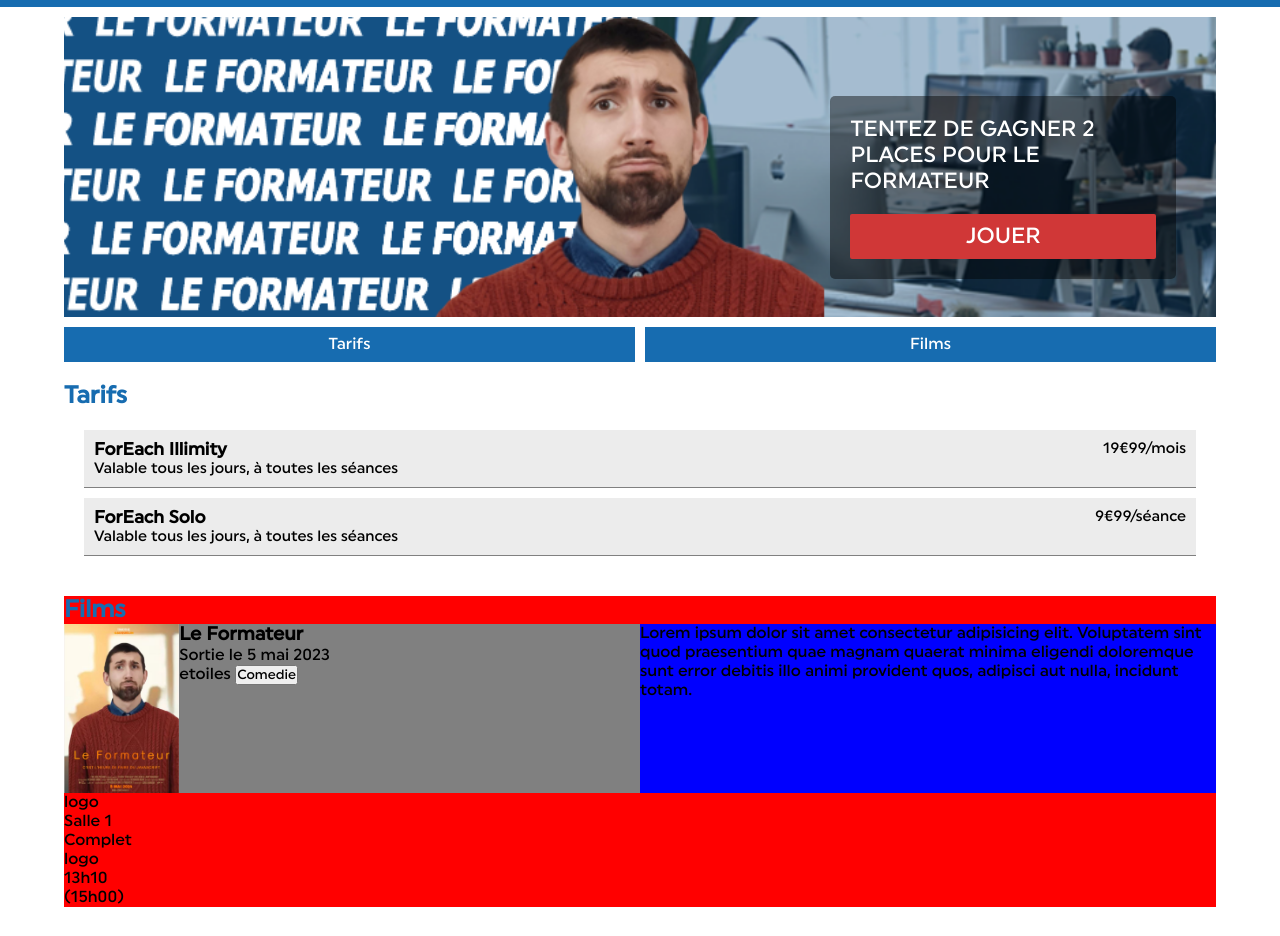
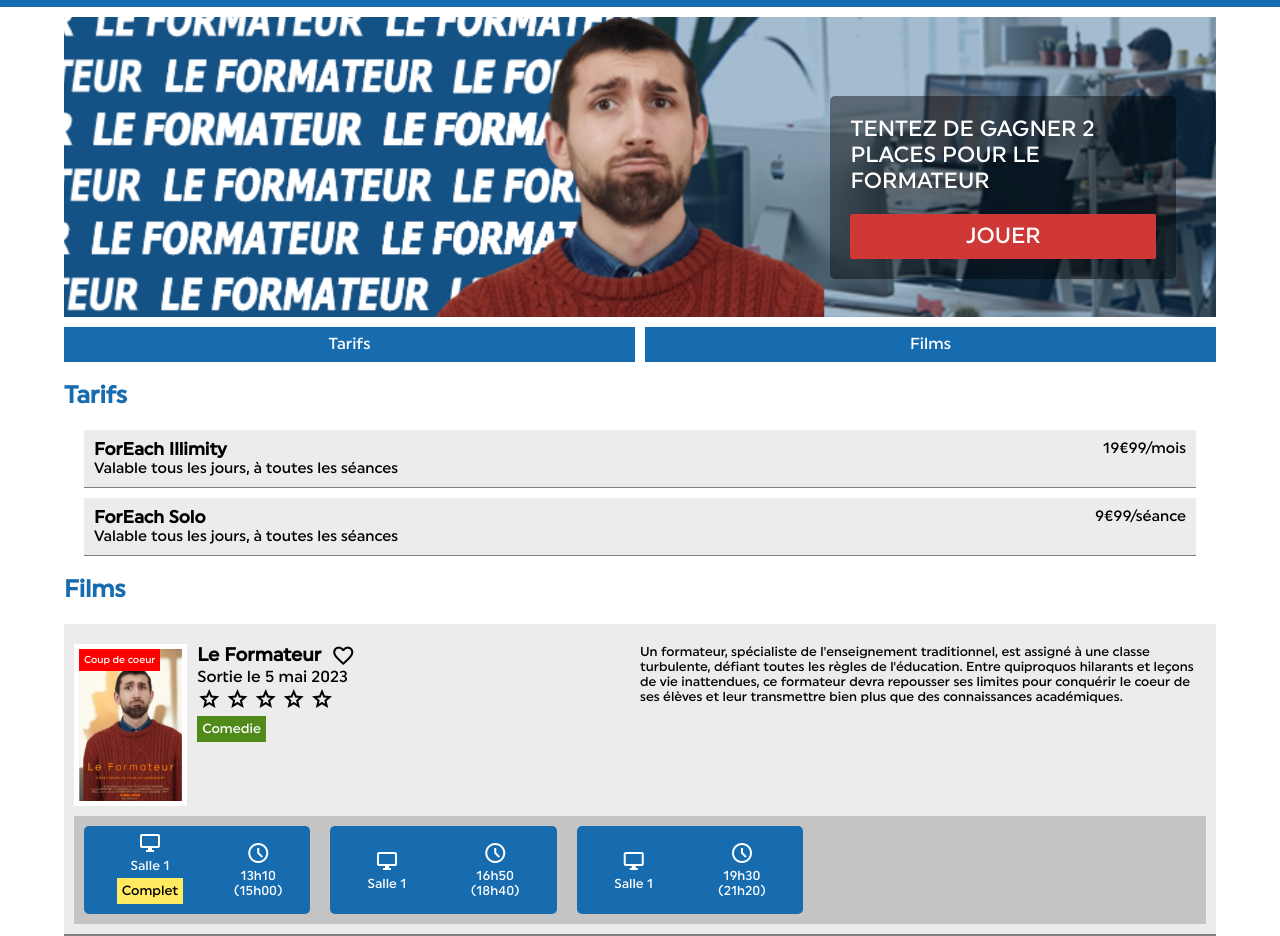
Before and after one commit to YazidK15/ForEachCine, a plain HTML site: page index.html in a window 1280 px wide. Shown: the part 61-997 px from the top of the page. Before the commit the page ends 968 px from the top, so only its background shows below. Drawn offline with nearby package versions, Linux system fonts and the light colour scheme.

Commit message:
Finalisation de la première partie film

```diff
--- a/index.css
+++ b/index.css
@@ -177,24 +177,42 @@ header h1 {
 
 /* Films */
 
+/* Partie du haut (le film) */
+
 .image_container {
     width: 20%;
+    border: 5px solid white;
+    position: relative;
+}
+
+.image_container p {
+    background-color: red;
+    color: white;
+    position: absolute;
+    top: 0;
+    left: 0;
+    padding: 5px;
+    font-size: 10px;
 }
 
 #movie_list h2 {
+    width: 90%;
+    margin: auto;
     color: #176CB0;
+    margin-bottom: 20px;
 }
 
-#movie_list {
-    background-color: red;
+#movie_list ul {
+    background-color: #ECECEC;
     width: 90%;
     margin: auto;
-    margin-top: 20px;
+    padding: 10px;
+    border-bottom: 2px solid gray;
 }
 
 .top_movie {
-    background-color: gray;
     display: flex;
+    margin-top: 10px;
 }
 
 .preview_movie {
@@ -202,7 +220,63 @@ header h1 {
     width: 50%;
 }
 
+.info_movie {
+    margin: 0px 10px;
+}
+
+.info_movie h3 {
+    display: flex;
+    align-items: center;
+}
+
+
+h3 .material-symbols-outlined {
+    margin-left: 10px;
+}
+
 .movie_description {
-    background-color: blue;
     width: 50%;
+    font-size: 13px;
 }
+
+.category {
+    background-color: #508B1A;
+    color: white;
+    border: none;
+    padding: 5px;
+}
+
+/* Partie du bas (les séances) */
+
+.bot_movie {
+    background-color: #C4C4C4;
+    display: flex;
+    margin-top: 10px;
+}
+
+.film_show {
+    background-color: #176CB0;
+    color: white;
+    width: 20%;
+    margin: 10px;
+    padding: 5px;
+    border-radius: 5px;
+    display: flex;
+    justify-content: space-around;
+    align-items: center;
+}
+
+.room, .hours {
+    display: flex;
+    flex-direction: column;
+    align-items: center;
+    font-size: 13px;
+}
+
+.full {
+    background-color: #FFEA62;
+    color: black;
+    border: none;
+    padding: 5px;
+    margin: 5px;
+}
--- a/index.html
+++ b/index.html
@@ -5,6 +5,7 @@
     <meta name="viewport" content="width=device-width, initial-scale=1.0">
     <link rel="stylesheet" href="./index.css">
     <link href="https://fonts.googleapis.com/icon?family=Material+Icons"rel="stylesheet">
+    <link rel="stylesheet" href="https://fonts.googleapis.com/css2?family=Material+Symbols+Outlined:opsz,wght,FILL,GRAD@24,400,0,0" />
     <title>ForEach Cinéma</title>
 </head>
 <body>
@@ -80,35 +81,61 @@
                                     src="./assets/images/moviesImages/le_formateur_poster.JPG"
                                     alt="Affiche du film le formateur"
                                 >
+                                <p>Coup de coeur</p>
                             </div>
                             <div class="info_movie">
-                                <h3>Le Formateur</h3>
+                                <h3>Le Formateur <span class="material-symbols-outlined">favorite</span></h3>
                                 <p>Sortie le 5 mai 2023</p>
-                                etoiles
-                                <button>Comedie</button>
+                                <p>
+                                    <span class="material-symbols-outlined">star</span>
+                                    <span class="material-symbols-outlined">star</span>
+                                    <span class="material-symbols-outlined">star</span>
+                                    <span class="material-symbols-outlined">star</span>
+                                    <span class="material-symbols-outlined">star</span>
+                                </p>
+                                <button class="category">Comedie</button>
                             </div>
                         </div>
                         <div class="movie_description">
-                            <p>Lorem ipsum dolor sit amet consectetur adipisicing elit. Voluptatem sint quod praesentium quae magnam quaerat minima eligendi doloremque sunt error debitis illo animi provident quos, adipisci aut nulla, incidunt totam.</p>
+                            <p>Un formateur, spécialiste de l'enseignement traditionnel, est assigné à une classe turbulente, défiant toutes les règles de l'éducation. Entre quiproquos hilarants et leçons de vie inattendues, ce formateur devra repousser ses limites pour conquérir le coeur de ses élèves et leur transmettre bien plus que des connaissances académiques.</p>
                         </div>
                     </div>
                     <div class="bot_movie">
                         <div class="film_show">
-                            <div>
-                                <span>logo</span>
+                            <div class="room">
+                                <p><span class="material-symbols-outlined">desktop_windows</span></p>
                                 <p>Salle 1</p>
-                                <span>Complet</span>
+                                <button class="full">Complet</button>
                             </div>
-                            <div>
-                                <span>logo</span>
+                            <div class="hours">
+                                <p><span class="material-symbols-outlined">schedule</span></p>
                                 <p>13h10</p>
                                 <p>(15h00)</p>
                             </div>
                         </div>
+                        <div class="film_show">
+                            <div class="room">
+                                <p><span class="material-symbols-outlined">desktop_windows</span></p>
+                                <p>Salle 1</p>
+                            </div>
+                            <div class="hours">
+                                <p><span class="material-symbols-outlined">schedule</span></p>
+                                <p>16h50</p>
+                                <p>(18h40)</p>
+                            </div>
+                        </div>
+                        <div class="film_show">
+                            <div class="room">
+                                <p><span class="material-symbols-outlined">desktop_windows</span></p>
+                                <p>Salle 1</p>
+                            </div>
+                            <div class="hours">
+                                <p><span class="material-symbols-outlined">schedule</span></p>
+                                <p>19h30</p>
+                                <p>(21h20)</p>
+                            </div>
+                        </div>
                     </div>
-                </li>
-                <li>
-
                 </li>
             </ul>
 
```
